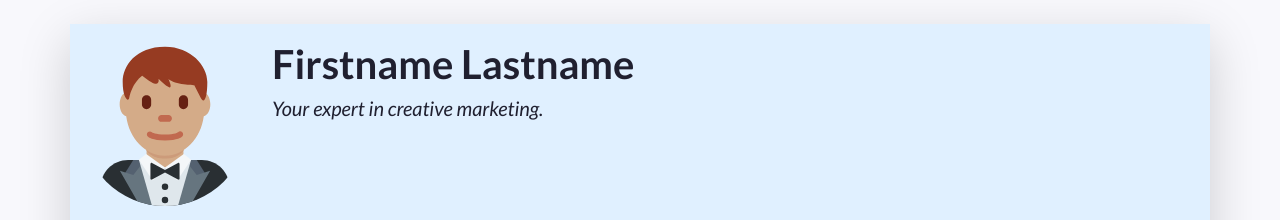
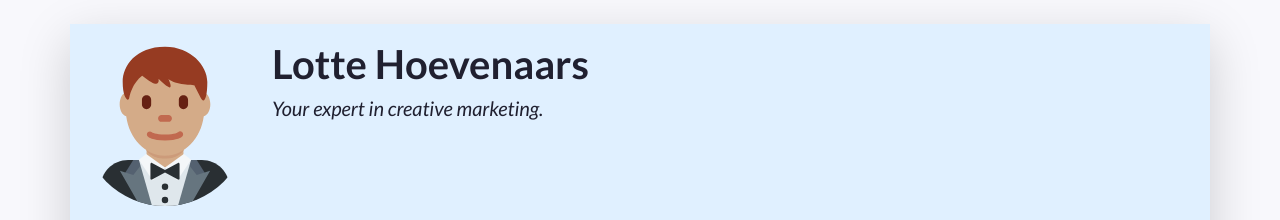
Before and after one commit to lotte909/mycv, a plain HTML site: page index.html in a window 1280 px wide. Shown: the top 220 px of the page. Drawn offline with nearby package versions, Linux system fonts and the light colour scheme.

Commit message:
name
Change first name

```diff
--- a/index.html
+++ b/index.html
@@ -49,7 +49,7 @@
           A container to wrap around your name and tagline. Full-width at small size, then columns of increasing size.
         -->
         <div class="col-12 col-sm-8 col-md-9 col-lg-10 my-3 header-content">
-          <h1 class="fw-bolder">Firstname Lastname</h1>
+          <h1 class="fw-bolder">Lotte Hoevenaars&nbsp;</h1>
           <h5 class="fst-italic tagline">Your expert in creative marketing.</h5>
         </div>
       </header>
```
Also changed, not shown: images/Foto.jpg (added).
